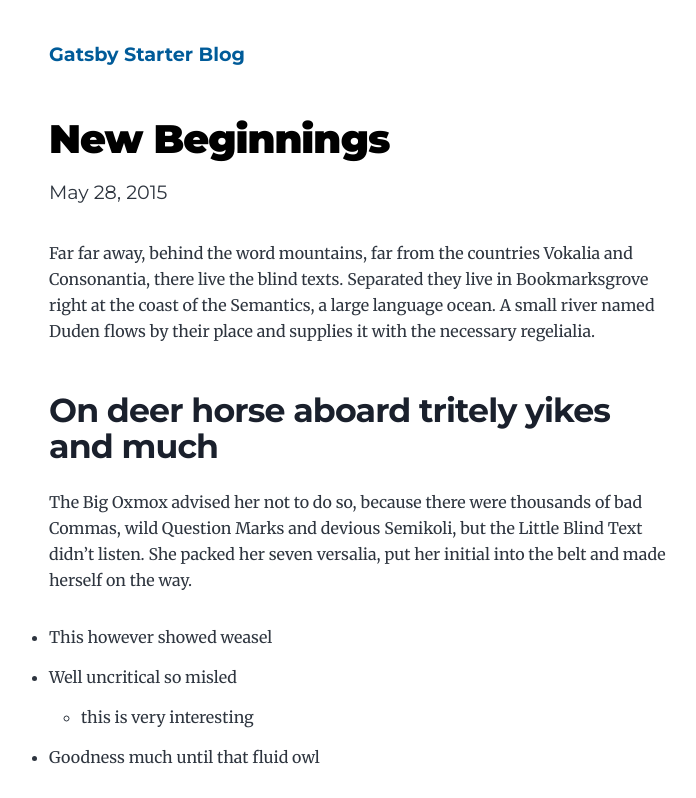
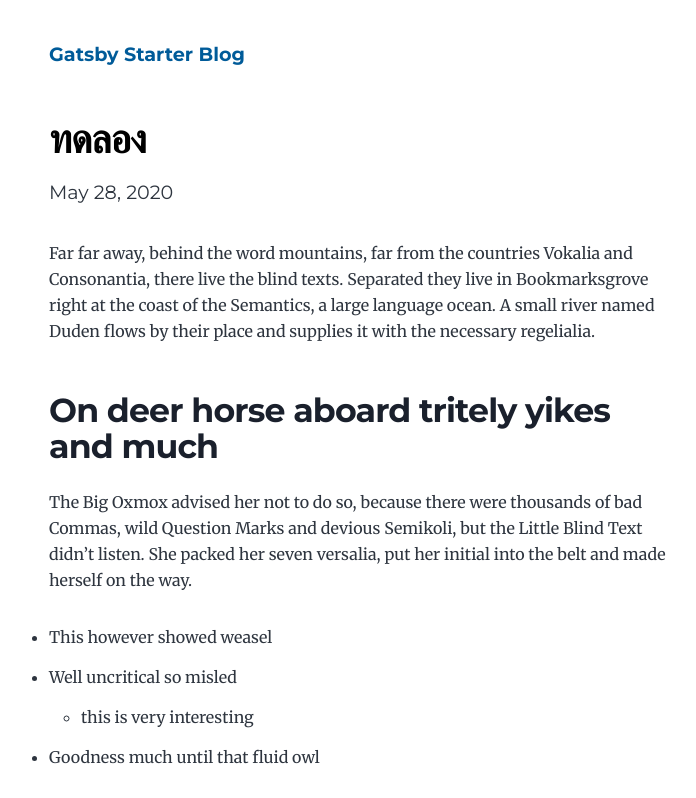
Before and after one commit to samart007/new-blog, a Gatsby site: page /new-beginnings/ in a window 1280 px wide. Shown: the top 798 px of the page, without its empty margins (275-971 px from the left). Built offline with nearby package versions, Linux system fonts and the light colour scheme; Gatsby itself is replaced by a stand-in of ours.

Commit message:
Update index.md

```diff
--- a/content/blog/new-beginnings/index.md
+++ b/content/blog/new-beginnings/index.md
@@ -1,6 +1,6 @@
 ---
-title: New Beginnings
-date: "2015-05-28T22:40:32.169Z"
+title: ทดลอง
+date: "2020-05-28T22:40:32.169Z"
 description: This is a custom description for SEO and Open Graph purposes, rather than the default generated excerpt. Simply add a description field to the frontmatter.
 ---
 
```
